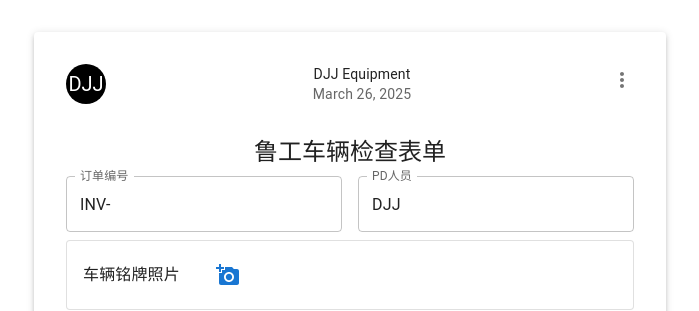
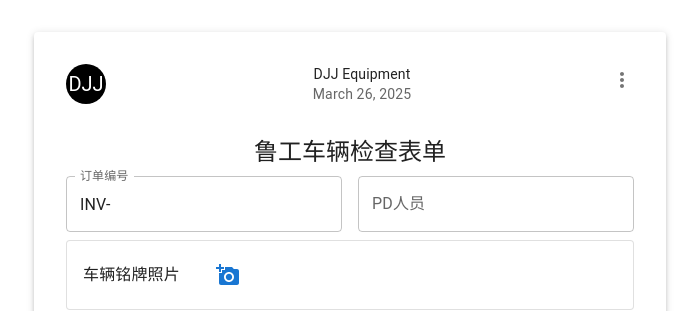
Before and after one commit to DanielHaung36/DJJ, a React (Create React App) app: page / in a window 1280 px wide. Shown: the top 311 px of the page, without its empty margins (290-989 px from the left). Built offline with nearby package versions, Linux system fonts and the light colour scheme.

Commit message:
modify the default value
Signed-off-by: jasin.smith.h@gmail.com <jasin.smith.h@gmail.com>

```diff
--- a/src/compoents/pdform.jsx
+++ b/src/compoents/pdform.jsx
@@ -113,7 +113,7 @@ const inspectionItemsInit = [
 
 const Form = () => {
   const [invoiceId, setInvoiceId] = useState("INV-"); // 订单编号初始化为 INV-
-  const [pdPerson, setPdPerson] = useState("DJJ"); // PD人员初始化为DJJ
+  const [pdPerson, setPdPerson] = useState(""); // PD人员初始化为DJJ
   const [inspectionItems, setInspectionItems] = useState(inspectionItemsInit);
   const [pdfReady, setPdfReady] = useState(false); // 控制PDF生成状态
   const pdfLinkRef = useRef(null); // 添加这行
```
